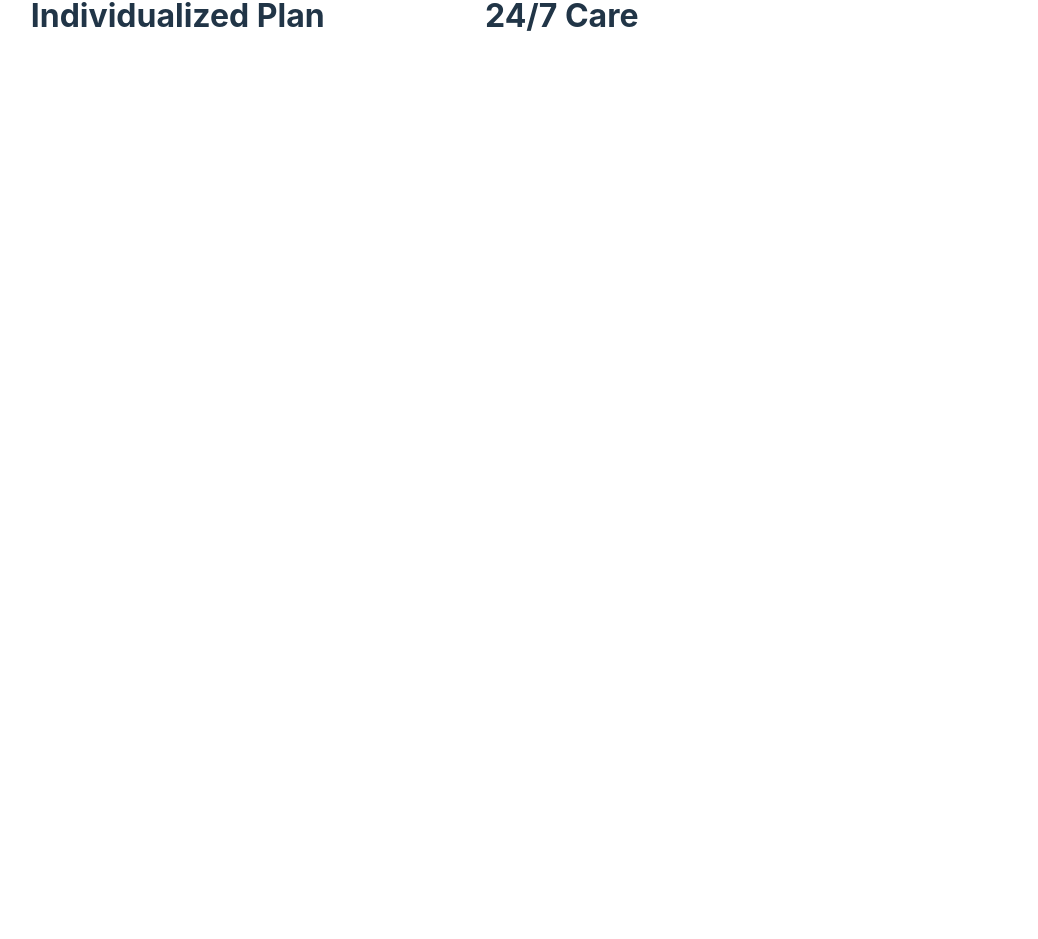
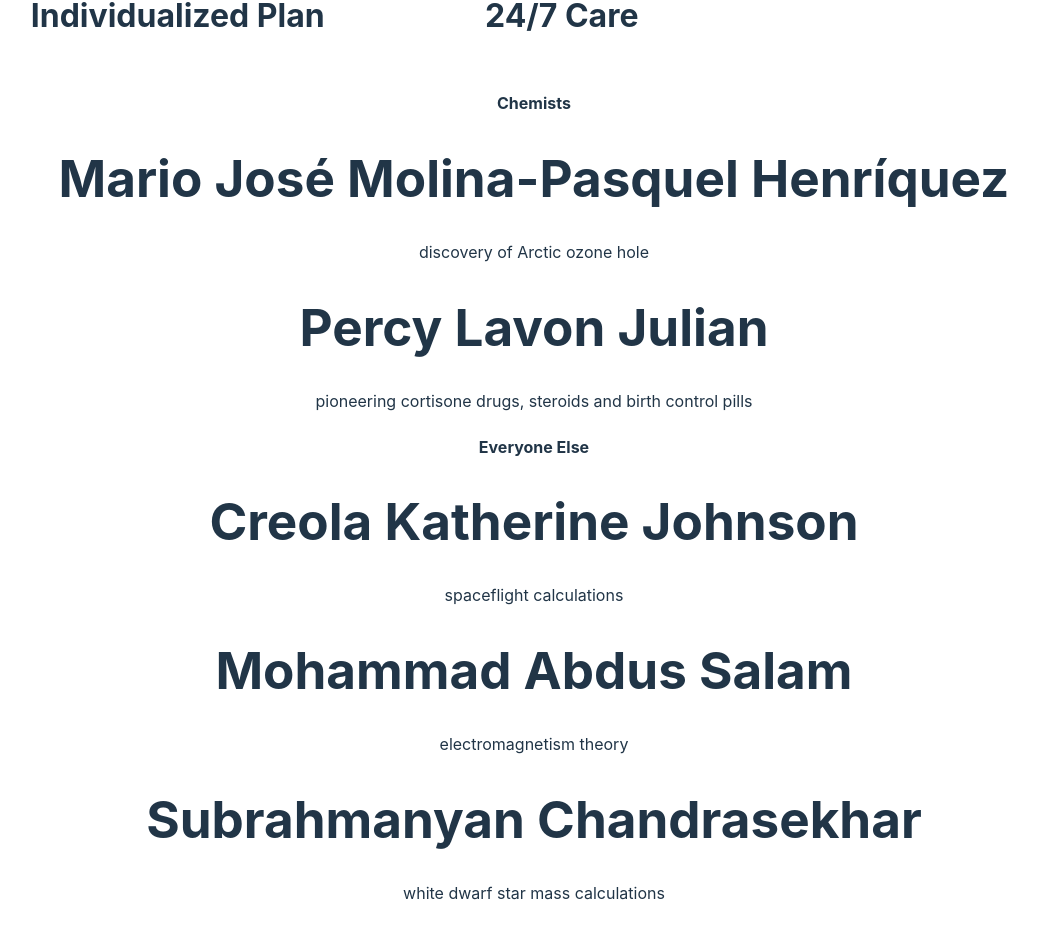
Before and after one commit to connorwarme/rtrain, a React (Vite) app: page / in a window 1280 px wide. Shown: the part 1186-2125 px from the top of the page, without its empty margins (126-1164 px from the left). Before the commit the page ends 1288 px from the top, so only its background shows below. Built offline with nearby package versions, Linux system fonts and the light colour scheme.

Commit message:
Review working with lists

```diff
--- a/src/App.jsx
+++ b/src/App.jsx
@@ -1,9 +1,10 @@
 import { useState } from "react";
 import "./App.css";
-import Header from "./header";
-import Testimony from "./testimony";
-import Tiles from "./tiles";
+import Header from "./Header";
+import Testimony from "./Testimony";
+import Tiles from "./Tiles";
 import Greeting from "./Greeting";
+import List from "./List";
 
 function App() {
   const [count, setCount] = useState(0);
@@ -29,6 +30,7 @@ function App() {
       <div>
         <Tiles />
       </div>
+      <List />
     </>
   );
 }
--- /dev/null
+++ b/src/List.jsx
@@ -0,0 +1,67 @@
+const List = () => {
+
+  const people = [{
+    id: 0, // Used in JSX as a key
+    name: 'Creola Katherine Johnson',
+    profession: 'mathematician',
+    accomplishment: 'spaceflight calculations',
+    imageId: 'MK3eW3A'
+  }, {
+    id: 1, // Used in JSX as a key
+    name: 'Mario José Molina-Pasquel Henríquez',
+    profession: 'chemist',
+    accomplishment: 'discovery of Arctic ozone hole',
+    imageId: 'mynHUSa'
+  }, {
+    id: 2, // Used in JSX as a key
+    name: 'Mohammad Abdus Salam',
+    profession: 'physicist',
+    accomplishment: 'electromagnetism theory',
+    imageId: 'bE7W1ji'
+  }, {
+    id: 3, // Used in JSX as a key
+    name: 'Percy Lavon Julian',
+    profession: 'chemist',
+    accomplishment: 'pioneering cortisone drugs, steroids and birth control pills',
+    imageId: 'IOjWm71'
+  }, {
+    id: 4, // Used in JSX as a key
+    name: 'Subrahmanyan Chandrasekhar',
+    profession: 'astrophysicist',
+    accomplishment: 'white dwarf star mass calculations',
+    imageId: 'lrWQx8l'
+  }];
+
+  return (
+    <>
+      <ul>
+      <h4>Chemists</h4>
+        { people.map(person => {
+          if (person.profession === 'chemist') {
+            return (
+              <>
+                <h1>{person.name}</h1>
+                <p>{person.accomplishment}</p>
+              </>
+            )
+          }
+        })}
+      </ul>
+      <ul>
+        <h4>Everyone Else</h4>
+        { people.map(person => {
+          if (person.profession != 'chemist') {
+            return (
+              <>
+                <h1>{person.name}</h1>
+                <p>{person.accomplishment}</p>
+              </>
+            )
+          }
+        })}
+      </ul>
+    </>
+   );
+}
+
+export default List;
```
